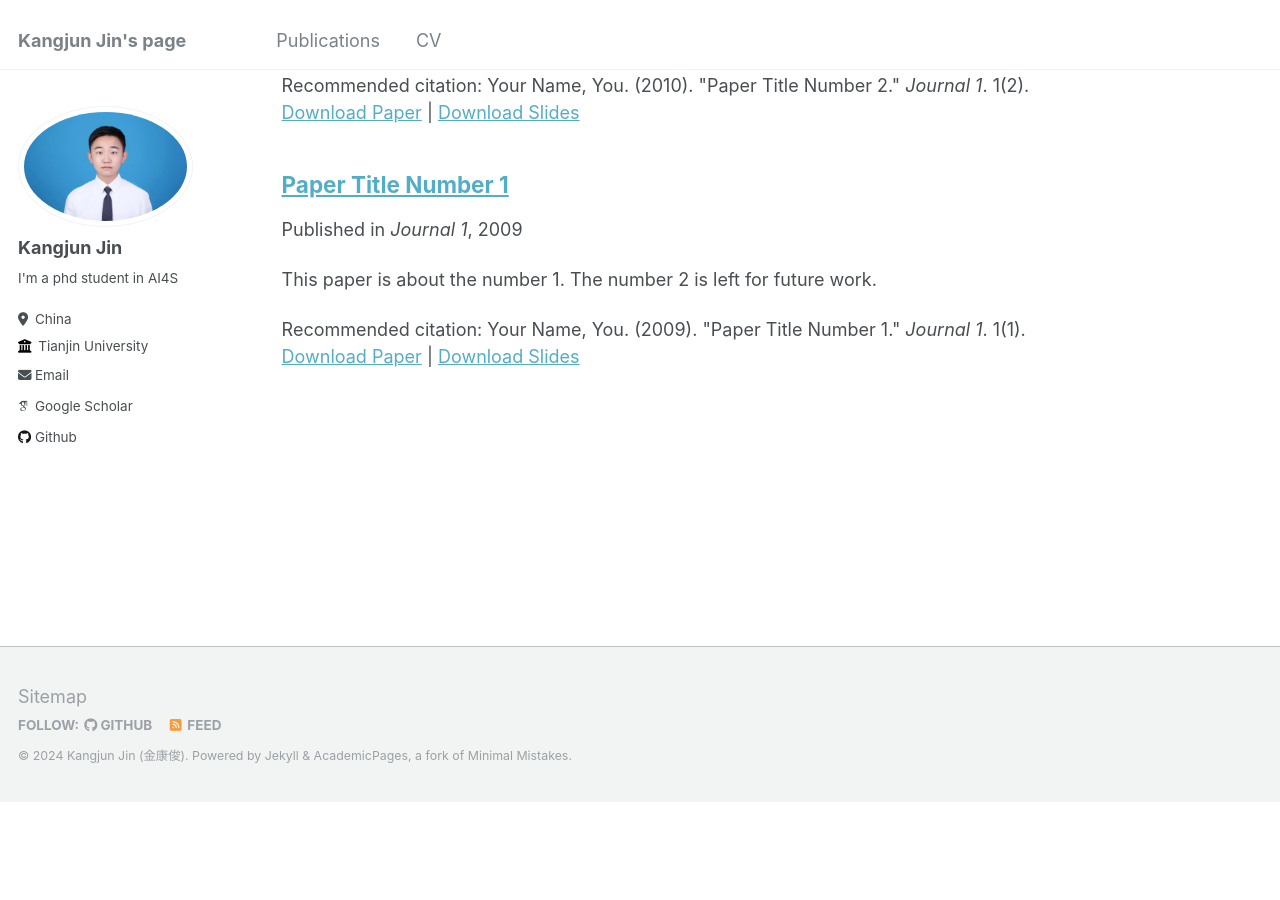
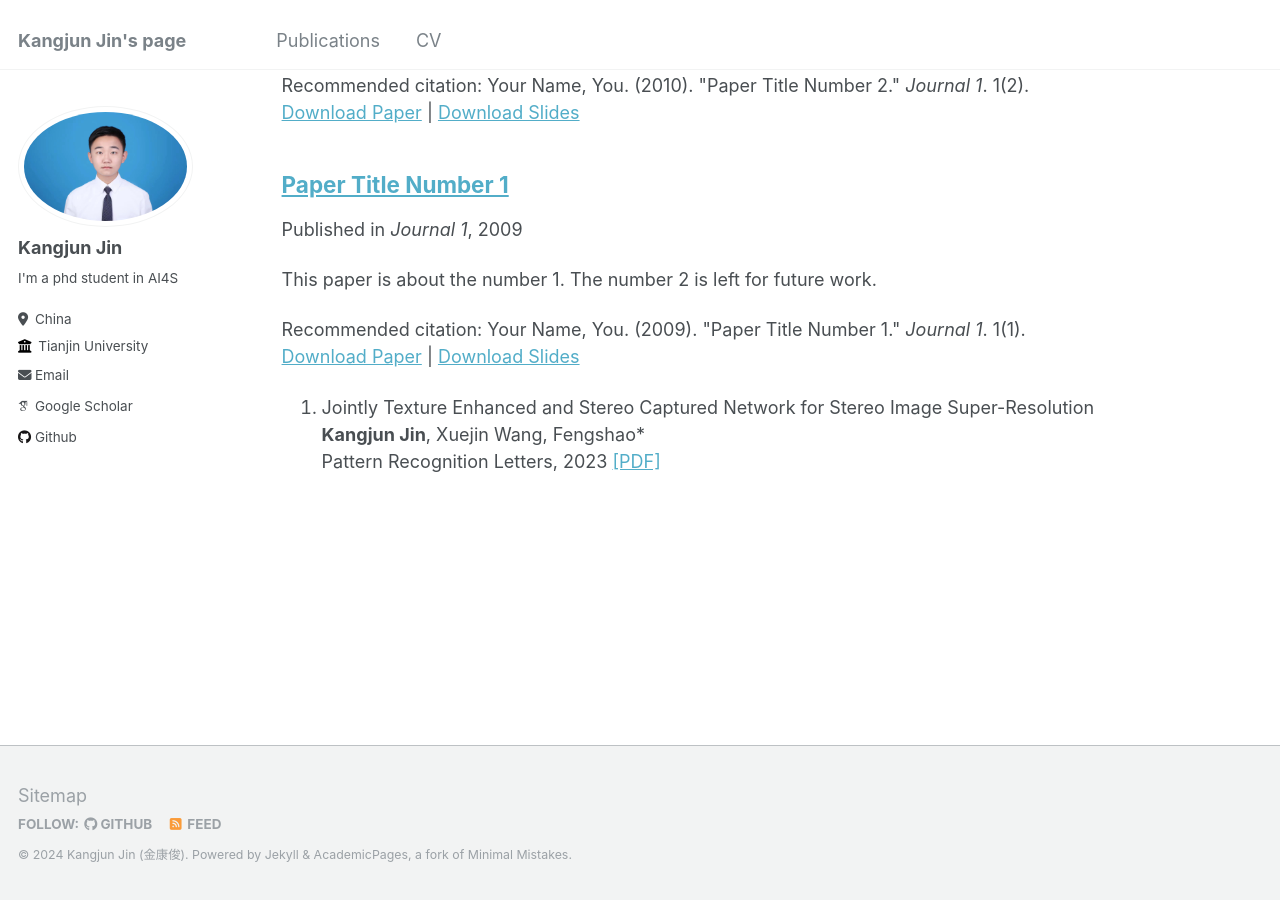
Before and after one commit to jkj0406/jkj0406.github.io, a Jekyll site: the page built from _pages/publications.md, in a window 1280 px wide and 900 px high, scrolled down 784 px. Built offline with Jekyll 4.4.1, drawn with Linux system fonts in a browser that asks for light colours; some web fonts are replaced; before the commit the page ends 1585 px from its top, so only the background shows below that; part of the change alters nothing that is shown.

Commit message:
Update publications.md

```diff
--- a/_pages/publications.md
+++ b/_pages/publications.md
@@ -6,7 +6,7 @@ author_profile: true
 ---
 
 {% if site.author.googlescholar %}
-  <div class="wordwrap">You can also find my articles on <a href="{{site.author.googlescholar}}">my Google Scholar profile</a>.</div>
+  <div class="wordwrap">You can also find my articles on <a href="https://scholar.google.com/citations?user=MjUm33wAAAAJ&hl=zh-CN">my Google Scholar profile</a>.</div>
 {% endif %}
 
 {% include base_path %}
@@ -14,3 +14,4 @@ author_profile: true
 {% for post in site.publications reversed %}
   {% include archive-single.html %}
 {% endfor %}
+1. Jointly Texture Enhanced and Stereo Captured Network for Stereo Image Super-Resolution <br>  **Kangjun Jin**, Xuejin Wang, Fengshao* <br> Pattern Recognition Letters, 2023 <a href="https://www.sciencedirect.com/science/article/abs/pii/S0167865523000442">[PDF]</a>
```
